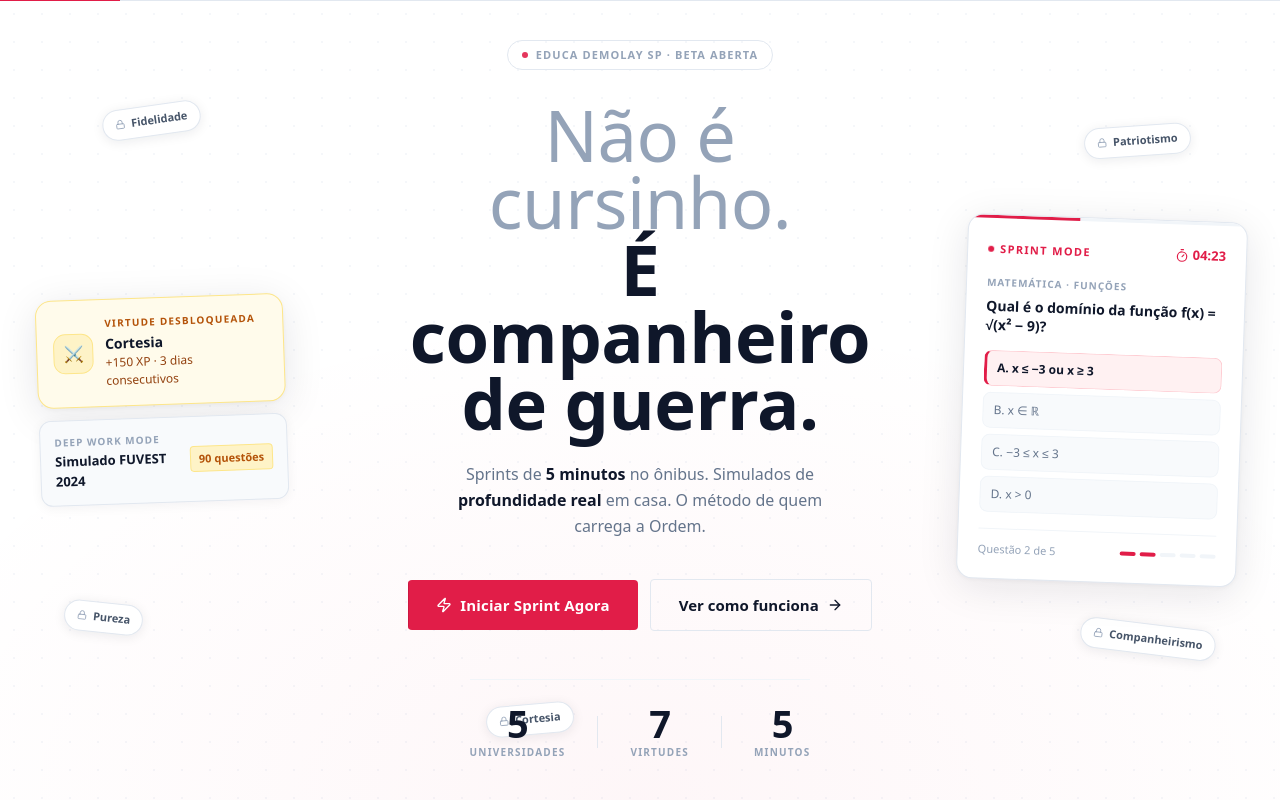
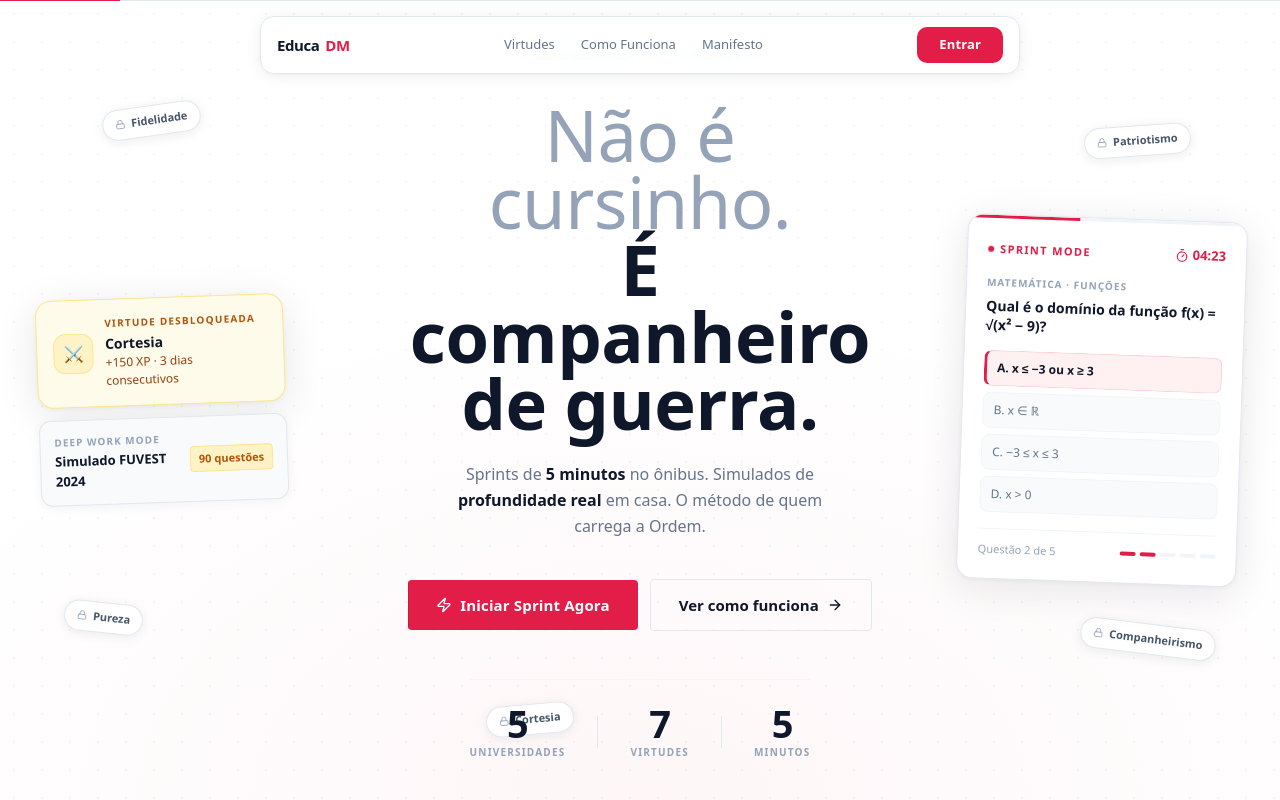
Before and after one commit to igorcol/educadm-plataforma, a Next.js app: page / in a window 1280 px wide. Shown: the top 800 px of the page. Built offline with nearby package versions, Linux system fonts and the light colour scheme.

Commit message:
ft: marketing-header

```diff
--- /dev/null
+++ b/src/app/(marketing)/layout.tsx
@@ -0,0 +1,11 @@
+import React from "react"
+import { MarketingHeader } from "@/components/ui/marketing-header"
+
+export default function MarketingLayout({ children }: { children: React.ReactNode }) {
+  return (
+    <>
+      <MarketingHeader />
+      {children}
+    </>
+  )
+}
--- a/src/components/sections/core-loop-section.tsx
+++ b/src/components/sections/core-loop-section.tsx
@@ -8,7 +8,7 @@ export function CoreLoopSection() {
   const [activeMode, setActiveMode] = useState<"sprint" | "deep">("sprint");
 
   return (
-    <section className="py-24 bg-white relative overflow-hidden">
+    <section id="como-funciona" className="py-24 bg-white relative overflow-hidden">
       <div className="max-w-5xl mx-auto px-6">
 
         {/* Header da Seção */}
--- a/src/components/sections/manifest-section.tsx
+++ b/src/components/sections/manifest-section.tsx
@@ -5,7 +5,7 @@ import { Button } from "../ui/button";
 
 export function ManifestoSection() {
   return (
-    <section className="relative w-full">
+    <section id="manifesto" className="relative w-full">
       {/* O Manifesto (Espaço em Branco Absoluto) */}
       <div className="py-32 bg-white text-center px-6">
         <motion.div
--- a/src/components/sections/virtues-section.tsx
+++ b/src/components/sections/virtues-section.tsx
@@ -44,11 +44,11 @@ export function VirtuesSection() {
 
   const itemVariants = {
     hidden: { opacity: 0, y: 20 },
-    visible: { opacity: 1, y: 0, transition: { duration: 0.6, ease: "easeOut" } },
+    visible: { opacity: 1, y: 0, transition: { duration: 0.6, ease: [0.16, 1, 0.3, 1] as const } },
   };
 
   return (
-    <section className="py-24 bg-slate-50 relative border-t border-slate-100 overflow-hidden">
+    <section id="virtudes" className="py-24 bg-slate-50 relative border-t border-slate-100 overflow-hidden">
       <div className="max-w-4xl mx-auto px-6">
 
         {/* Título da Seção Animado */}
--- /dev/null
+++ b/src/components/ui/marketing-header.tsx
@@ -0,0 +1,133 @@
+"use client"
+
+import { useState, useEffect } from "react"
+import { motion } from "framer-motion"
+
+const NAV_LINKS = [
+  { label: "Virtudes",       href: "#virtudes"       },
+  { label: "Como Funciona",  href: "#como-funciona"  },
+  { label: "Manifesto",      href: "#manifesto"      },
+]
+
+function scrollTo(href: string) {
+  const el = document.querySelector(href)
+  if (el) el.scrollIntoView({ behavior: "smooth" })
+}
+
+export function MarketingHeader() {
+  const [scrolled, setScrolled] = useState(false)
+
+  useEffect(() => {
+    const onScroll = () => setScrolled(window.scrollY > 32)
+    window.addEventListener("scroll", onScroll, { passive: true })
+    return () => window.removeEventListener("scroll", onScroll)
+  }, [])
+
+  return (
+    <motion.header
+      className="fixed top-0 left-0 right-0 z-50 flex justify-center pointer-events-none"
+      style={{ paddingTop: "16px", paddingLeft: "16px", paddingRight: "16px" }}
+      initial={{ opacity: 0, y: -16 }}
+      animate={{ opacity: 1, y: 0 }}
+      transition={{ duration: 0.55, ease: [0.16, 1, 0.3, 1] }}
+    >
+      <div
+        className="pointer-events-auto flex items-center justify-between w-full px-4 py-2.5"
+        style={{
+          maxWidth: "760px",
+          borderRadius: "14px",
+          background: scrolled ? "rgba(255,255,255,0.96)" : "rgba(255,255,255,0.88)",
+          border: "1px solid #e2e8f0",
+          backdropFilter: "blur(16px)",
+          WebkitBackdropFilter: "blur(16px)",
+          boxShadow: scrolled
+            ? "0 4px 24px rgba(15,23,42,0.1), 0 1px 4px rgba(15,23,42,0.06)"
+            : "0 2px 16px rgba(15,23,42,0.07), 0 1px 3px rgba(15,23,42,0.04)",
+          transition: "box-shadow 0.35s ease, background 0.35s ease",
+        }}
+      >
+        {/* Logo */}
+        <a
+          href="#"
+          onClick={(e) => { e.preventDefault(); window.scrollTo({ top: 0, behavior: "smooth" }) }}
+          className="flex items-center gap-1.5 no-underline select-none"
+          style={{ textDecoration: "none" }}
+        >
+          <span
+            style={{
+              fontSize: "15px",
+              fontWeight: 800,
+              letterSpacing: "-0.03em",
+              color: "#0f172a",
+            }}
+          >
+            Educa
+          </span>
+          <span
+            style={{
+              fontSize: "15px",
+              fontWeight: 800,
+              letterSpacing: "-0.03em",
+              color: "#e11d48",
+            }}
+          >
+            DM
+          </span>
+        </a>
+
+        {/* Nav */}
+        <nav className="hidden md:flex items-center gap-0.5">
+          {NAV_LINKS.map((link) => (
+            <button
+              key={link.label}
+              onClick={() => scrollTo(link.href)}
+              className="text-[13px] font-medium px-3 py-1.5 rounded-lg"
+              style={{
+                color: "#64748b",
+                background: "transparent",
+                border: "none",
+                cursor: "pointer",
+                transition: "color 0.2s ease, background 0.2s ease",
+              }}
+              onMouseEnter={e => {
+                (e.currentTarget as HTMLButtonElement).style.color = "#0f172a"
+                ;(e.currentTarget as HTMLButtonElement).style.background = "#f8fafc"
+              }}
+              onMouseLeave={e => {
+                (e.currentTarget as HTMLButtonElement).style.color = "#64748b"
+                ;(e.currentTarget as HTMLButtonElement).style.background = "transparent"
+              }}
+            >
+              {link.label}
+            </button>
+          ))}
+        </nav>
+
+        {/* CTA */}
+        <button
+          className="text-[13px] font-bold"
+          style={{
+            background: "#e11d48",
+            color: "#ffffff",
+            border: "none",
+            cursor: "pointer",
+            padding: "8px 22px",
+            borderRadius: "10px",
+            letterSpacing: "0.01em",
+            transition: "background 0.25s cubic-bezier(0.16,1,0.3,1), box-shadow 0.25s ease",
+          }}
+          onMouseEnter={e => {
+            (e.currentTarget as HTMLButtonElement).style.background = "#be123c"
+            ;(e.currentTarget as HTMLButtonElement).style.boxShadow = "0 4px 16px rgba(225,29,72,0.3)"
+          }}
+          onMouseLeave={e => {
+            (e.currentTarget as HTMLButtonElement).style.background = "#e11d48"
+            ;(e.currentTarget as HTMLButtonElement).style.boxShadow = "none"
+          }}
+        >
+          Entrar
+        </button>
+      </div>
+    </motion.header>
+  )
+}
```
